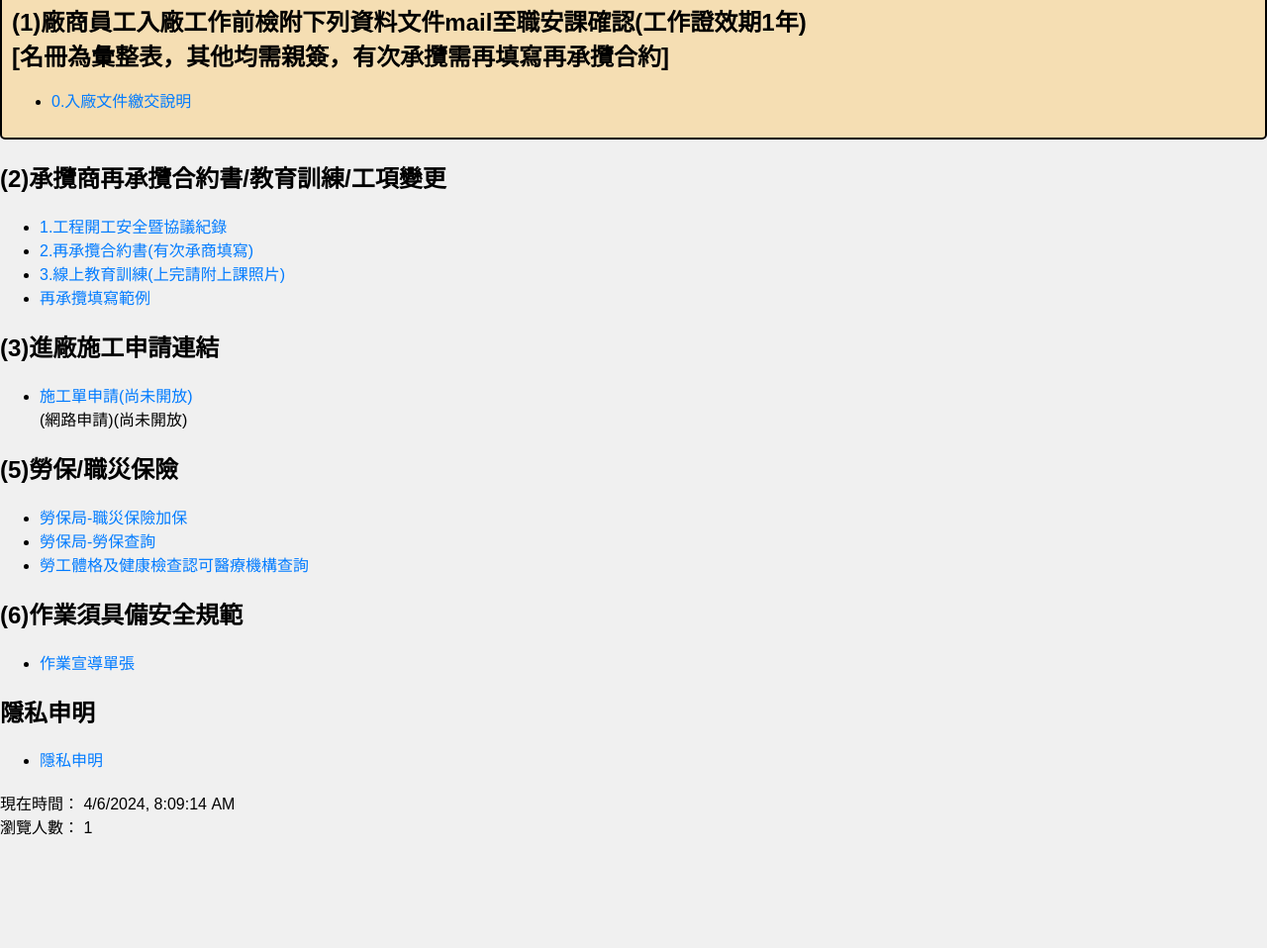
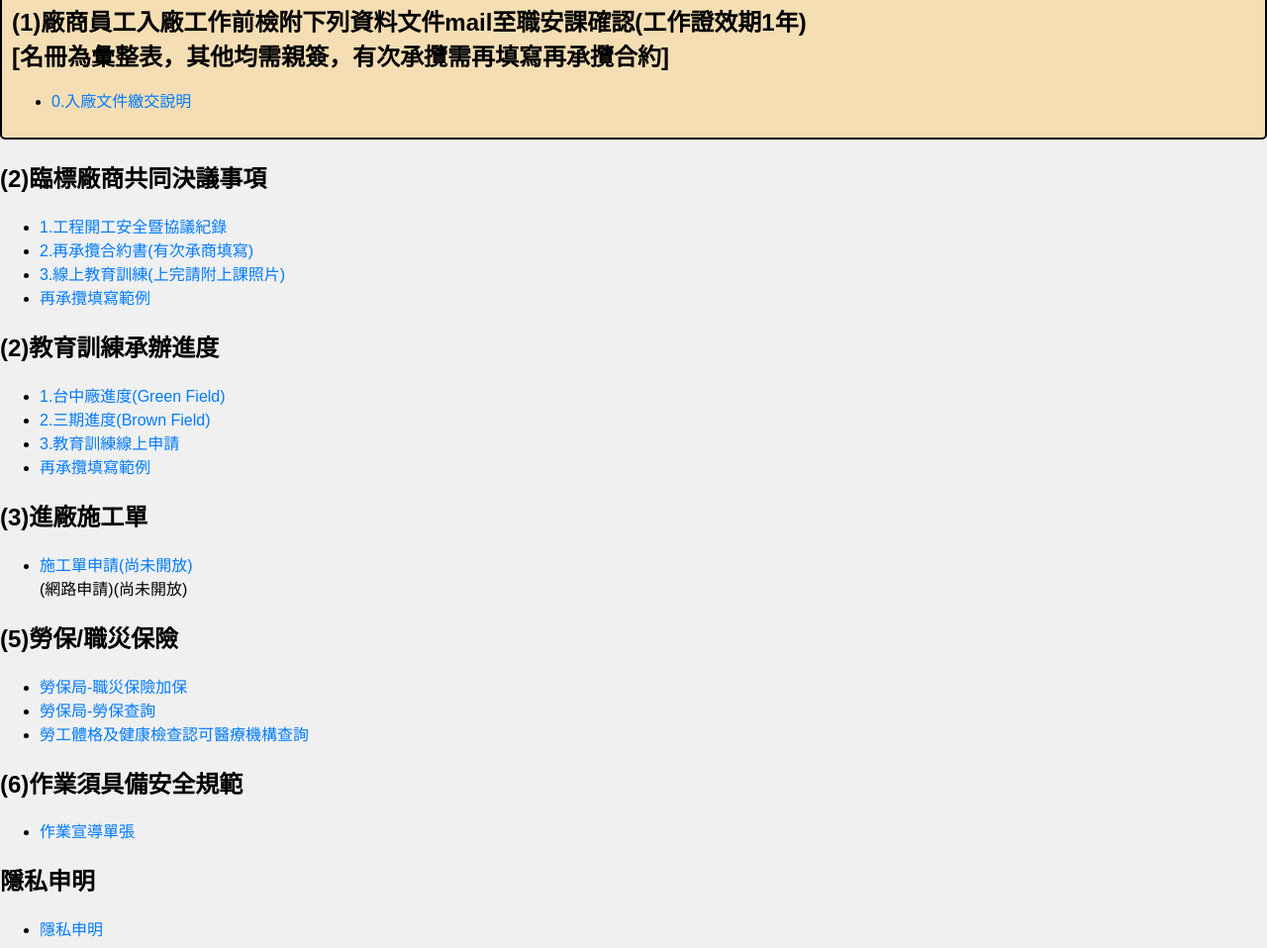
Before and after one commit to SunnyKuoTing/JGCHSE, a plain HTML site: page index.html in a window 1280 px wide. Shown: the part 756-1714 px from the top of the page at 99% size. Before the commit the page ends 1603 px from the top, so only its background shows below. Drawn offline with Linux system fonts and the light colour scheme.

Commit message:
Update index.html

```diff
--- a/index.html
+++ b/index.html
@@ -93,14 +93,21 @@
         <li><a href="https://drive.google.com/file/d/1Z_d51vM2ACD75A0RDm-ytzKSCjsyovow/view?usp=drive_link" target="_blank">0.入廠文件繳交說明</a></li>
 
 </div>
-            <h2>(2)承攬商再承攬合約書/教育訓練/工項變更</h2>
+            <h2>(2)臨標廠商共同決議事項</h2>
             <ul>
                 <li><a href="https://drive.google.com/uc?export=download&id=1Gg1eK5UCFS6ow5h5ycvcasjq6uBtaM4A" target="_blank">1.工程開工安全暨協議紀錄</a></li>
                 <li><a href="https://docs.google.com/document/d/1rtjCeFxys6XMnDguBuAYFSaHTpavEKXL/export?format=doc" target="_blank">2.再承攬合約書(有次承商填寫)</a></li>
                 <li><a href="javascript:checkPasswordForKahoot();">3.線上教育訓練(上完請附上課照片)</a></li> <!-- 密碼保護的連結 -->
                 <li><a href="https://drive.google.com/uc?export=download&id=10cBUweePlM_yms6MN_4PNFwhFdpHlpDk" target="_blank">再承攬填寫範例</a></li>
             </ul>
-            <h2>(3)進廠施工申請連結</h2>
+            <h2>(2)教育訓練承辦進度</h2>
+            <ul>
+                <li><a href="https://drive.google.com/uc?export=download&id=1Gg1eK5UCFS6ow5h5ycvcasjq6uBtaM4A" target="_blank">1.台中廠進度(Green Field)</a></li>
+                <li><a href="https://docs.google.com/document/d/1rtjCeFxys6XMnDguBuAYFSaHTpavEKXL/export?format=doc" target="_blank">2.三期進度(Brown Field)</a></li>
+                <li><a href="javascript:checkPasswordForKahoot();">3.教育訓練線上申請</a></li>
+                <li><a href="https://drive.google.com/uc?export=download&id=10cBUweePlM_yms6MN_4PNFwhFdpHlpDk" target="_blank">再承攬填寫範例</a></li>
+            </ul>
+            <h2>(3)進廠施工單</h2>
             <ul>
                 <li><a href="https://docs.google.com/forms/d/e/1FAIpQLSe7sBtDlvS0BaGGhSPvk9hD1or0HRtsjpKBI7XUHs3xL33_ZQ/viewform" target="_blank">施工單申請(尚未開放)</a></li>(網路申請)(尚未開放)
 
```
